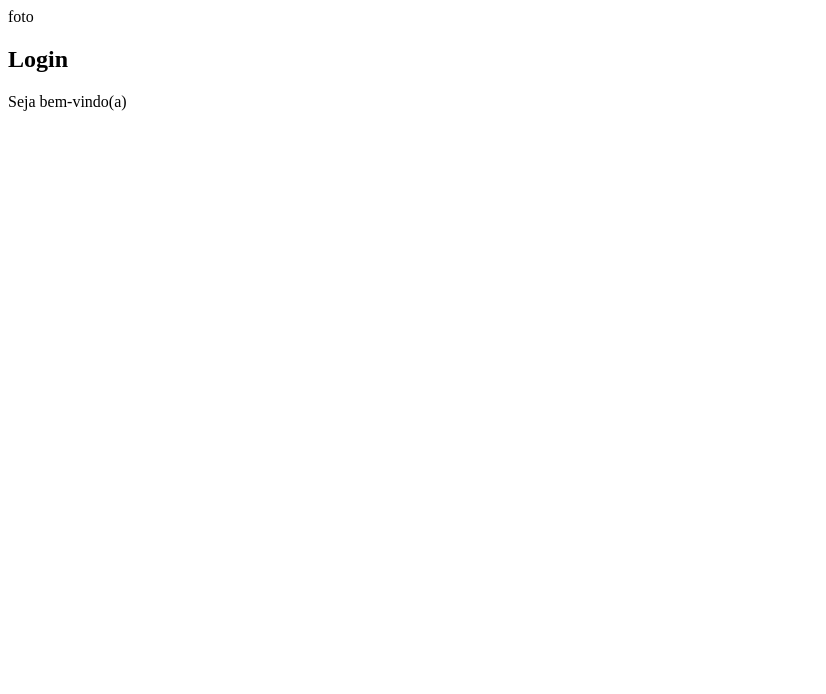
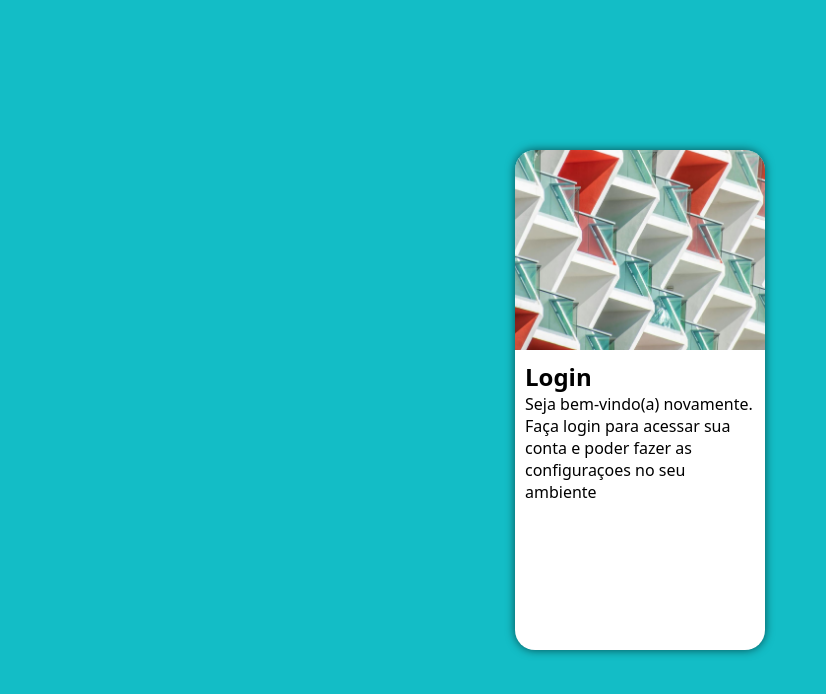
Before and after one commit to Jailsonsantosdasilva/curso-de-novo, a plain HTML site: page index.html in a window 1280 px wide. Shown: the whole page, without its empty margins (0-826 px from the left). Drawn offline with Linux system fonts and the light colour scheme.

Commit message:
concluido

```diff
--- a/estilos/style.css
+++ b/estilos/style.css
@@ -5,3 +5,50 @@
     verde:#49a09d
     Lilás:#5f2c82
 */
+
+*{
+    font-family: system-ui, -apple-system, BlinkMacSystemFont, 'Segoe UI', Roboto, Oxygen, Ubuntu, Cantarell, 'Open Sans', 'Helvetica Neue', sans-serif;
+    padding: 0px;
+    margin: 0px;
+    box-sizing: border-box;
+}
+
+body, html{
+    background-color:#13bdc6 ;
+    height: 100vh;
+    width: 100vw;
+}
+
+main{
+    position: relative;
+    height: 100vh;
+    width: 100vw;
+}
+
+section#login{
+    position: absolute;
+    top: 50%;
+    left: 50%;
+    transform: translate(-50%, -50%);
+    overflow: hidden;
+
+
+    background-color: white;
+    width: 250px;
+    height: 500px;
+    border-radius: 20px;
+    box-shadow: 0px 0px 10px rgba(0, 0, 0, 0.6);
+}
+
+section#login > div#imagem{
+    display: block;
+    background: #13bdc6 url('../projeto-login/imagens/Digitalizado_20250425-1800.jpg') no-repeat;
+    background-size: cover;
+  background-position: left bottom;
+    height: 200px;
+}
+
+section#login > div#formulario{
+    display: block;
+    padding: 10px;
+}
--- a/index.html
+++ b/index.html
@@ -10,11 +10,14 @@
     <main>
         <section id="login">
             <div id="imagem">
-            foto
+           <!--imagem-->
             </div>
-            <divv id="formulario">
+            <div id="formulario">
              <h1>Login</h1>
-             <p>Seja bem-vindo(a) </p>
+             <p>Seja bem-vindo(a) novamente. Faça login para acessar sua conta e poder fazer as configuraçoes no seu ambiente </p>
+             <form action="login.php" method="post">
+
+             </form>
             </div>
         </section>
     </main>
```
